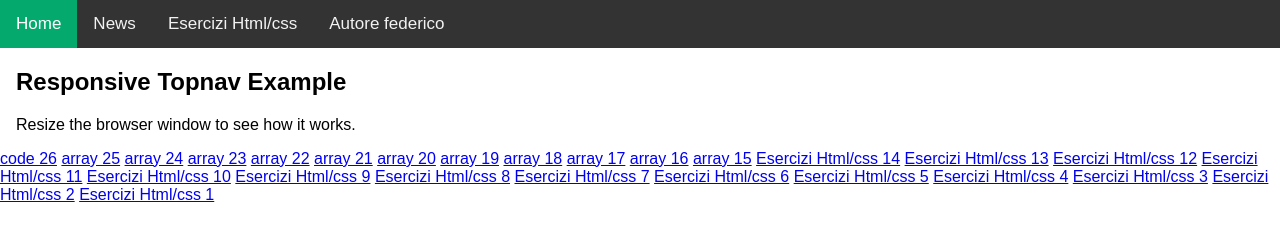
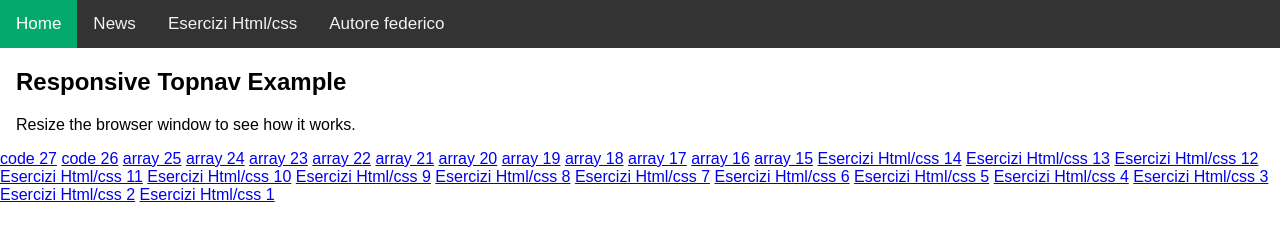
Before and after one commit to federico08-yugi/informatica, a plain HTML site: page index.htm in a window 1280 px wide. Drawn offline with Linux system fonts and the light colour scheme.

Commit message:
Update index.htm

```diff
--- a/index.htm
+++ b/index.htm
@@ -80,6 +80,7 @@ body {
 </div>
 
 <div id="esercizi_per _casa">
+  <a href="esercizio_divezione_standard.html">code 27</a>
   <a href=" factory_of_staples.html">code 26</a>
   <a href="generatore_numeri_casuali.html">array 25</a>
   <a href="Generatore di frasi casuali.html">array 24</a>
```
